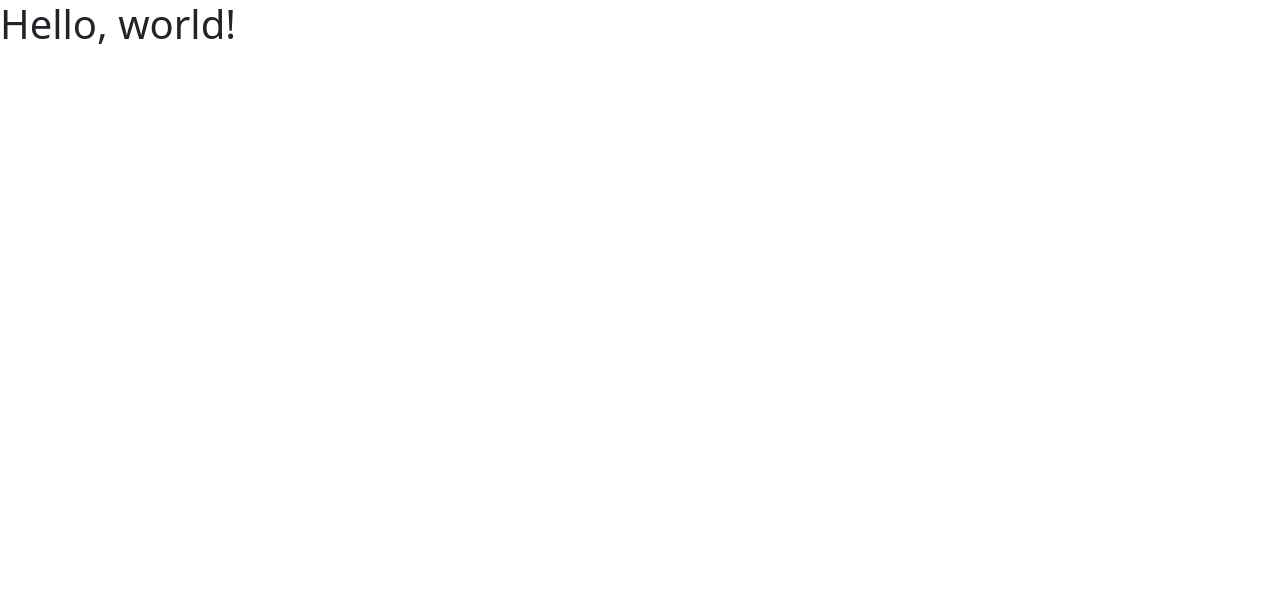
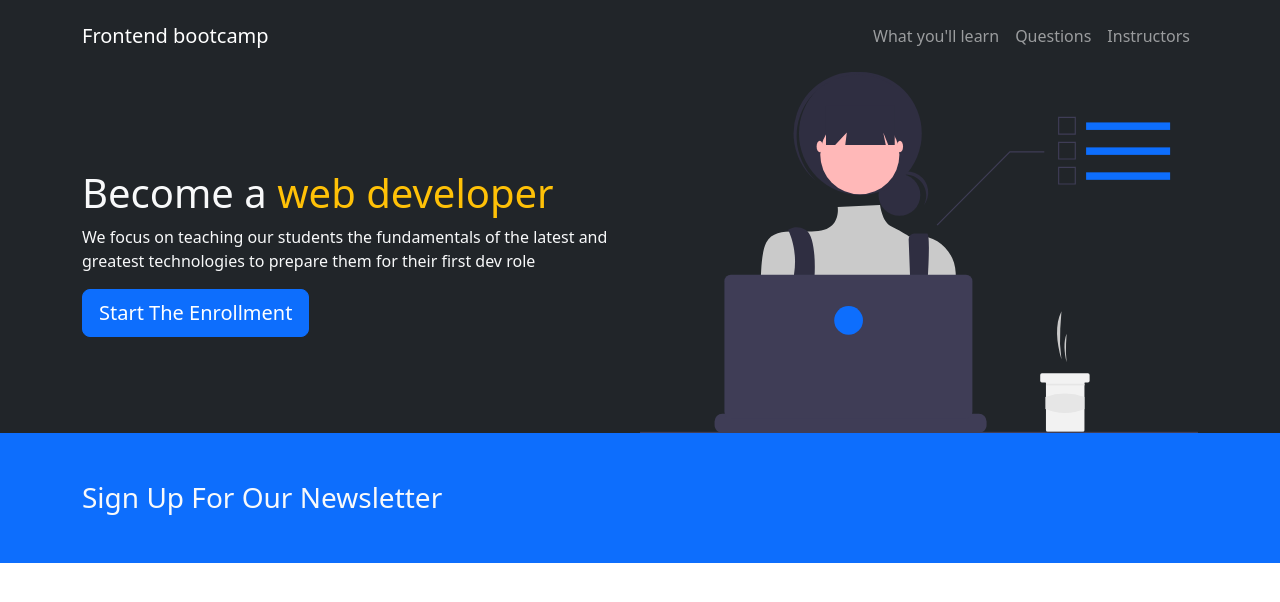
Before and after one commit to ab-noori/Bootstrap-Bootcamp, a website: page index.html in a window 1280 px wide. Drawn offline with nearby package versions, Linux system fonts and the light colour scheme.

Commit message:
Add the navbar, showcase and newsletter sections.

```diff
--- a/index.html
+++ b/index.html
@@ -4,14 +4,76 @@
     <meta charset="UTF-8">
     <meta http-equiv="X-UA-Compatible" content="IE=edge">
     <meta name="viewport" content="width=device-width, initial-scale=1.0">
-    <link href="https://cdn.jsdelivr.net/npm/bootstrap@5.2.3/dist/css/bootstrap.min.css" rel="stylesheet" integrity="sha384-rbsA2VBKQhggwzxH7pPCaAqO46MgnOM80zW1RWuH61DGLwZJEdK2Kadq2F9CUG65" crossorigin="anonymous">
+    <link href="https://cdn.jsdelivr.net/npm/bootstrap@5.2.3/dist/css/bootstrap.min.css" rel="stylesheet"
+     integrity="sha384-rbsA2VBKQhggwzxH7pPCaAqO46MgnOM80zW1RWuH61DGLwZJEdK2Kadq2F9CUG65" crossorigin="anonymous">
     <link rel="stylesheet" href="styles.css">
     <title>Bootstrap bootcamp</title>
 </head>
 <body>
-    <h1>Hello, world!</h1>
+    <!-- Navbar -->
+    <nav class="navbar navbar-expand-lg bg-dark navbar-dark py-3">
+        <div class="container">
+            <a href="#" class="navbar-brand">Frontend bootcamp</a>
+
+            <button
+                class="navbar-toggler"
+                type="button"
+                data-bs-toggle="collapse"
+                data-bs-target="#navmenu"
+                >
+                <span class="navbar-toggler-icon"></span>
+            </button>
+
+            <div class="collapse navbar-collapse" id="navmenu">
+                <ul class="navbar-nav ms-auto">
+                    <li class="nav-itme">
+                        <a href="#learn" class="nav-link">What you'll learn</a>
+                    </li>
+                    <li class="nav-itme">
+                        <a href="#Questions" class="nav-link">Questions</a>
+                    </li>
+                    <li class="nav-itme">
+                        <a href="#Instructors" class="nav-link">Instructors</a>
+                    </li>
+                </ul>
+            </div>
+        </div>
+    </nav>
+
+    <!-- Showcase -->
+
+    <section class="bg-dark text-light p-lg-0 p-5 text-center text-sm-start">
+        <div class="container">
+            <div  class="d-sm-flex align-items-center justify-content-between">
+                <div>
+                    <h1>Become a <span class="text-warning">web developer</span> </h1>
+                    <p>
+                        We focus on teaching our students the fundamentals of the latest
+                        and greatest technologies to prepare them for their first dev role
+                    </p>
+                    <button class="btn btn-primary btn-lg">Start The Enrollment</button>
+                </div>
+
+                <img class="img-fluid w-50 d-none d-sm-block" src="images/showcase.svg" alt="Showcase">
+            </div>
+        </div>
+    </section>
+
+    <!-- Newsletter -->
+
+    <section class="bg-primary text-light p-5">
+        <div class="container">
+            <div class="d-md-flex justify-content-between align-items-center">
+                <h3 class="mb-3 mb-md-0">Sign Up For Our Newsletter</h3>
+            </div>
+        </div>
+    </section>
+
+
+
     <script src="https://cdn.jsdelivr.net/npm/bootstrap@5.2.3/dist/js/bootstrap.bundle.min.js"
      integrity="sha384-kenU1KFdBIe4zVF0s0G1M5b4hcpxyD9F7jL+jjXkk+Q2h455rYXK/7HAuoJl+0I4"
-     crossorigin="anonymous"></script>
+     crossorigin="anonymous">
+    </script>
 </body>
 </html>
```
Also changed, not shown: images/fundamentals.svg (added), images/react.svg (added), images/showcase.svg (added).
